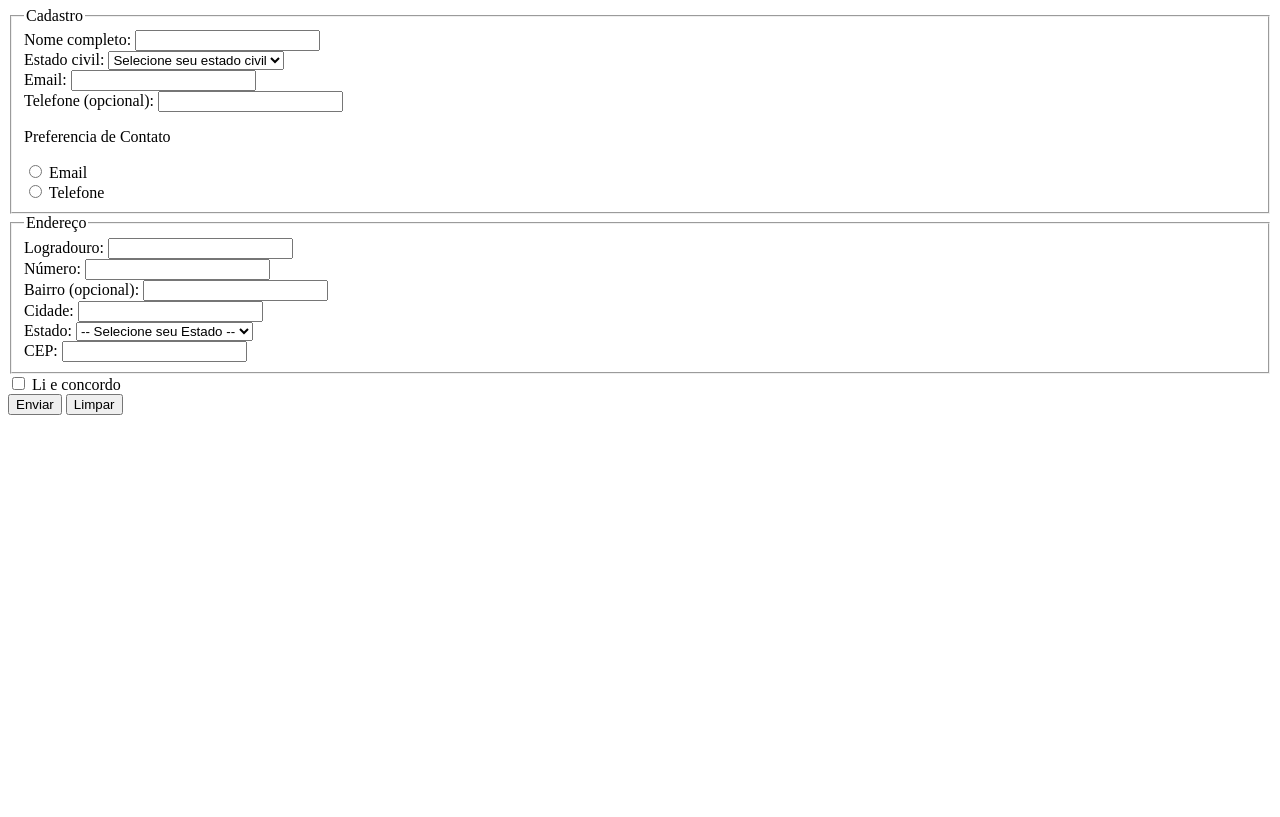
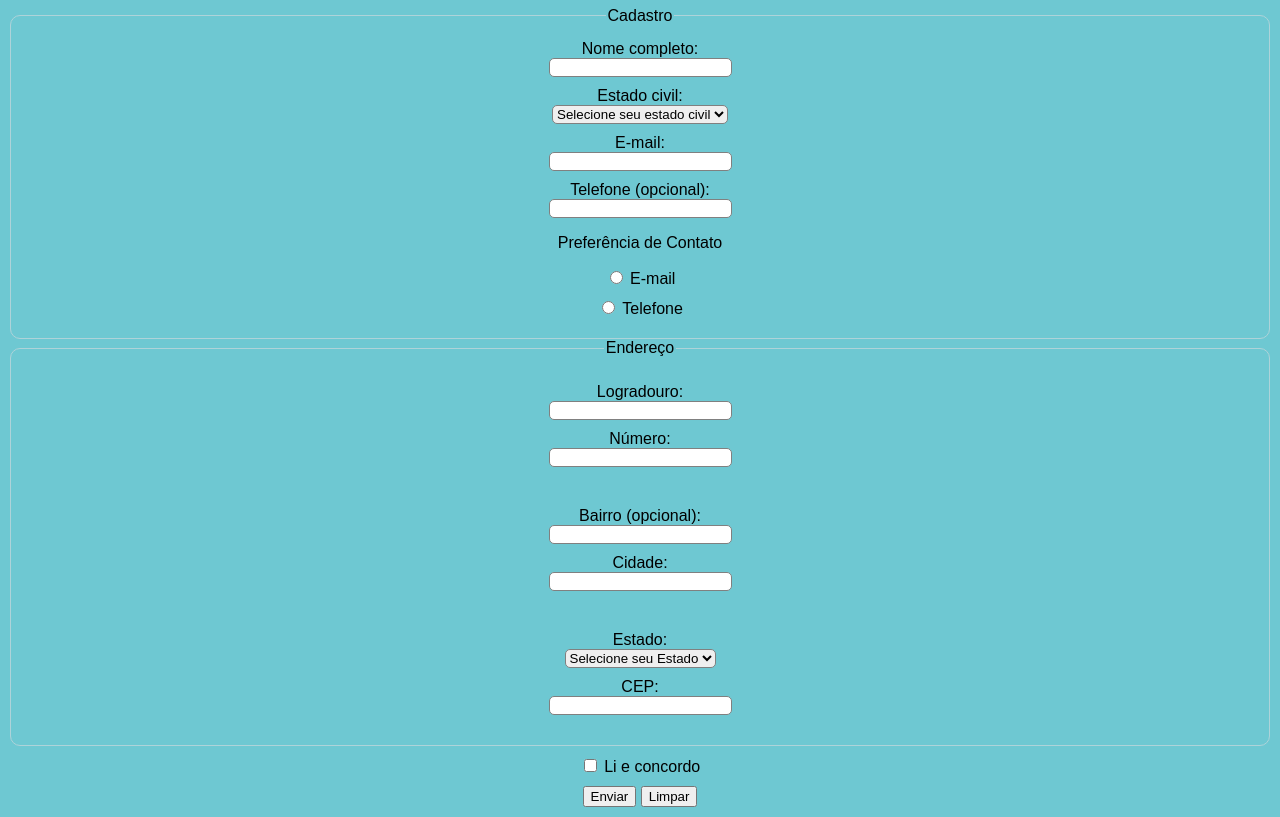
Before and after one commit to jozfelippe/Formul-rios, a plain HTML site: page index.html in a window 1280 px wide. Shown: the part 73-890 px from the top of the page. Before the commit the page ends 800 px from the top, so only its background shows below. Drawn offline with Linux system fonts and the light colour scheme.

Commit message:
Finalizado

```diff
--- a/index.html
+++ b/index.html
@@ -3,13 +3,15 @@
 <head>
     <meta charset="UTF-8">
     <meta http-equiv="X-UA-Compatible" content="IE=edge">
+    <link rel="stylesheet" href="style.css">
     <meta name="viewport" content="width=device-width, initial-scale=1.0">
     <title>Formulário</title>
+
 </head>
 <body>
 
     <form>
-        <h1>Dados pessoais</h1>
+        <h1>Dados pessoais do candidato</h1>
         <fieldset>
             <legend>Cadastro</legend>
             <div class="flexHorizontal">
@@ -33,7 +35,7 @@
 
             <div class="flexHorizontal">
                 <div>
-                    <label for="emailUsuario">Email:</label>
+                    <label for="emailUsuario">E-mail:</label>
                     <input type="email" name="emailUsuario" id="emailUsuario" pattern="[a-z0-9._%+-]+@[a-z0-9.-]+\.[a-z]{2,}$" placeholder="" required>
                 </div>
 
@@ -44,12 +46,12 @@
             </div>
 
             <div>
-                <p class="textoCentralizado">Preferencia de Contato</p>
+                <p class="textoCentralizado">Preferência de Contato</p>
 
                 <div class="flexCentral">
                     <div>
                         <input type="radio" name="preferenciaContato" id="contatoPorEmail">
-                        <label for="contatoPorEmail" class="labelInline">Email</label>
+                        <label for="contatoPorEmail" class="labelInline">E-mail</label>
                     </div>
 
                     <div>
@@ -91,7 +93,7 @@
 
 
                     <select name="estadoUsuario" id="estadoUsuario">
-                        <option value="">-- Selecione seu Estado --</option>
+                        <option value="">Selecione seu Estado</option>
                         <option value="acre">AC</option>
                         <option value="alagoas">AL</option>
                         <option value="amazonas">AM</option>
--- a/style.css
+++ b/style.css
@@ -0,0 +1,68 @@
+body {
+    color: rgb(0, 0, 0);
+    background-color: #6ec8d2;
+    font-family:Arial, Helvetica, sans-serif;
+    text-align: center;
+}
+
+h1{
+    color:azure;
+
+}
+
+.flexVertical {
+    display: flex;
+    flex-direction: column;
+    justify-content: space-evenly;
+}
+
+fieldset {
+    border: solid rgb(174, 211, 217) 1px;
+    padding: none;
+    border-radius: 10px;
+}
+
+div {
+    margin: 10px;
+}
+
+label {
+    display: block;
+}
+
+label.labelInline {
+    display: inline;
+}
+
+input, button {
+    outline: none;
+}
+
+input {
+    border: 1px solid gray;
+    transition: border 0.25s linear;
+    border-radius: 5px;
+}
+
+select {
+    border: 1px solid gray;
+    transition: border 0.25s linear;
+    border-radius: 5px;
+}
+
+input:hover,
+input:focus,
+select:hover,
+select:focus {
+    border: rgb(255, 255, 255) 3px solid;
+}
+
+button {
+    transition: box-shadow 0.25s linear;
+    cursor: pointer;
+}
+
+button:hover {
+
+    box-shadow: 2px 2px 2px 0 #9e9e9e;
+}
```
